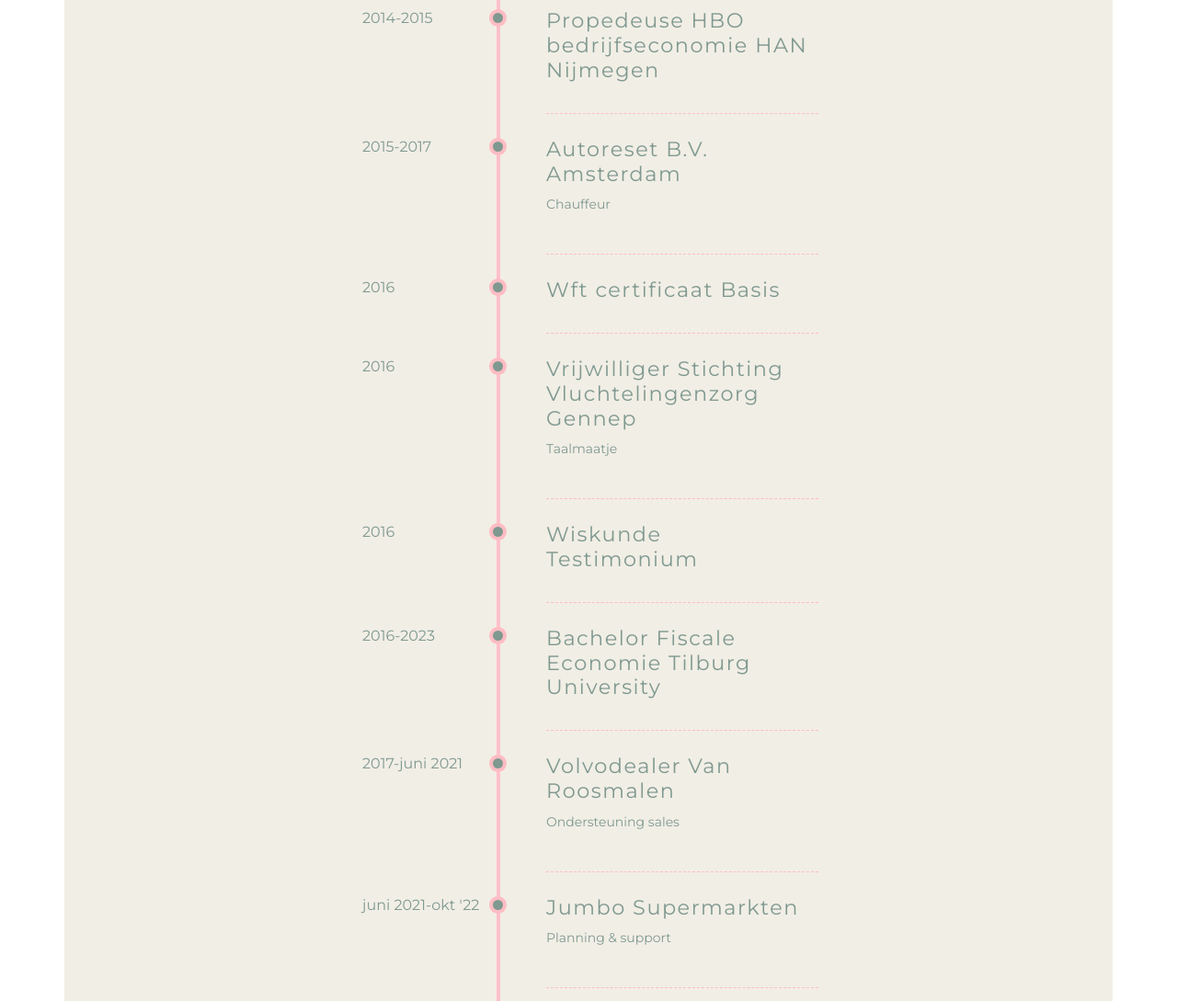
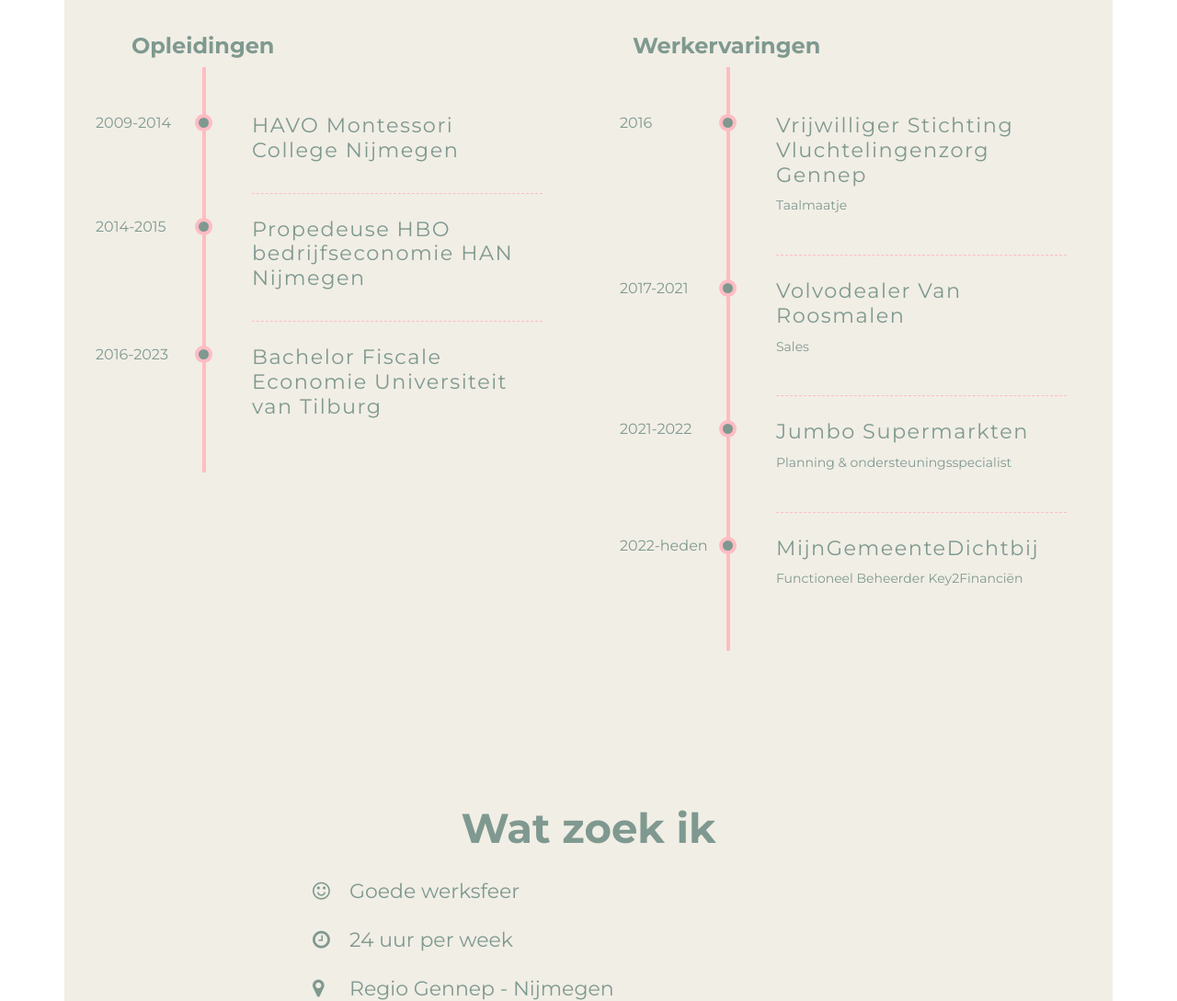
Before and after one commit to Olliepoe/website-oli, a website: page index.html in a window 1280 px wide. Shown: the part 1763-2852 px from the top of the page at 92% size. Drawn offline with nearby package versions, Linux system fonts and the light colour scheme; files that its build step writes are made by us from their sources; a web font is replaced by a local one.

Commit message:
timeline aangepast, verjaardag toegevoegd

```diff
--- a/index.html
+++ b/index.html
@@ -78,6 +78,9 @@
                             <li>
                                 <i class="fa fa-id-card-o"></i> Olleke Peters
                             </li>
+                            <li class="age">
+                                <i class="fa fa-birthday-cake"></i>
+                            </li>
                             <li>
                                 <i class="fa fa-home"></i> Veghel
                             </li>
@@ -108,40 +111,43 @@
                 </div>
             </div>
             <div class="row">
-                <div class="content-wrapper">
+                <div class="timeline-wrapper">
+                    <div class="timeline-title">
+                        <h4 style="margin-left: -77px;">Opleidingen</h4>
+                    </div>
                     <ul class="timeline">
+                        <li class="event" data-date="2009-2014">
+                            <h3>HAVO Montessori College Nijmegen</h3>
+                        </li>
                         <li class="event" data-date="2014-2015">
                             <h3>Propedeuse HBO bedrijfseconomie HAN Nijmegen</h3>
                         </li>
-                        <li class="event" data-date="2015-2017">
-                            <h3>Autoreset B.V. Amsterdam</h3>
-                            <p>Chauffeur</p>
+                        <li class="event" data-date="2016-2023">
+                            <h3>Bachelor Fiscale Economie Universiteit van Tilburg</h3>
                         </li>
-                        <li class="event" id="date" data-date="2016">
-                            <h3>Wft certificaat Basis</h3>
-                        </li>
+                    </ul>
+                </div>
+                <div class="timeline-wrapper">
+                    <div class="timeline-title">
+                        <h4 style="margin-left: -102px;">Werkervaringen</h4>
+                    </div>
+                    <ul class="timeline">
                         <li class="event" data-date="2016">
                             <h3>Vrijwilliger Stichting Vluchtelingenzorg Gennep</h3>
 
                             <p>Taalmaatje</p>
                         </li>
-                        <li class="event" data-date="2016">
-                            <h3>Wiskunde Testimonium</h3>
-                        </li>
-                        <li class="event" data-date="2016-2023">
-                            <h3>Bachelor Fiscale Economie Tilburg University</h3>
-                        </li>
-                        <li class="event" data-date="2017-juni 2021">
+                        <li class="event" data-date="2017-2021">
                             <h3>Volvodealer Van Roosmalen</h3>
 
-                            <p>Ondersteuning sales</p>
+                            <p>Sales</p>
                         </li>
-                        <li class="event" data-date="juni 2021-okt '22">
+                        <li class="event" data-date="2021-2022">
                             <h3>Jumbo Supermarkten</h3>
 
-                            <p>Planning & support </p>
-                         </li>
-                        <li class="event" data-date="nov '22-heden">
+                            <p>Planning & ondersteuningsspecialist </p>
+                        </li>
+                        <li class="event" data-date="2022-heden">
                             <h3>MijnGemeenteDichtbij</h3>
 
                             <p>Functioneel Beheerder Key2Financiën</p>
--- a/js/oli.js
+++ b/js/oli.js
@@ -27,6 +27,10 @@
     });
 
     $('.copyright date').html(new Date().getFullYear());
+    var birthday = new Date(1997, 1, 11).getTime();
+    var years = new Date(Date.now() - birthday).getUTCFullYear();
+    var age =  Math.abs(years - 1970);
+    $('.age').append(age + ' jaar');
 
     $(window).scroll(function() {
         $("#mainNav").toggleClass('navbar-shrink', $("#mainNav").offset().top > 100);
--- a/scss/oli.scss
+++ b/scss/oli.scss
@@ -190,6 +190,21 @@
     }
 }
 
+@media(min-width:992px) {
+    .timeline-wrapper {
+        width: 50%;
+    }
+    .timeline-title {
+        margin-left: 150px;
+    }
+}
+
+@media(max-width:991px) {
+    .timeline-title h4 {
+        margin-left: 84px !important;
+    }
+}
+
 .section-heading {
     font-size: 45px;
     margin-top: 0;
@@ -217,14 +232,18 @@
     }
 
     // Timeline
+    .timeline-wrapper {
+        margin-top: 24px;
+    }
+
     .timeline {
-        border-left: 4px solid pink;
+        border-left: 4px solid $theme-pink;
         position: relative;
         line-height: 1.4em;
         padding: 50px;
         list-style: none;
         text-align: left;
-        margin-left: 200px;
+        margin-left: 150px;
 
         h3 {
             letter-spacing: 1.5px;
@@ -258,7 +277,7 @@
             }
 
             &:before {
-                left: -200px;
+                left: -170px;
                 content: attr(data-date);
                 text-align: right;
             }
```
